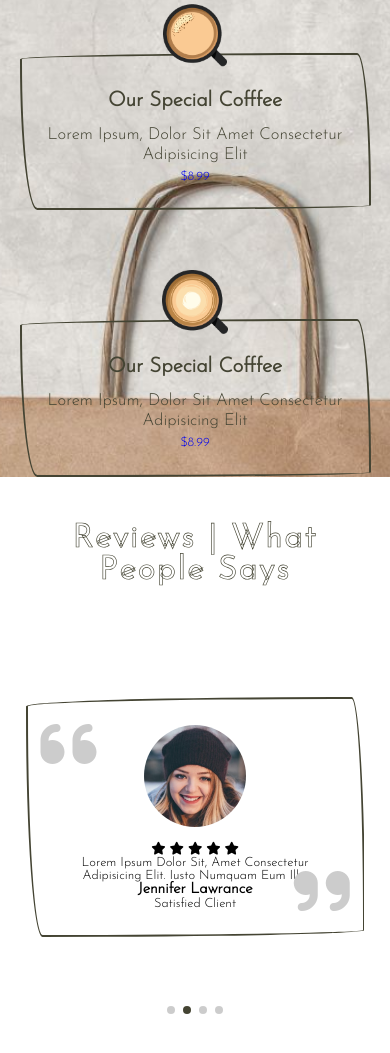
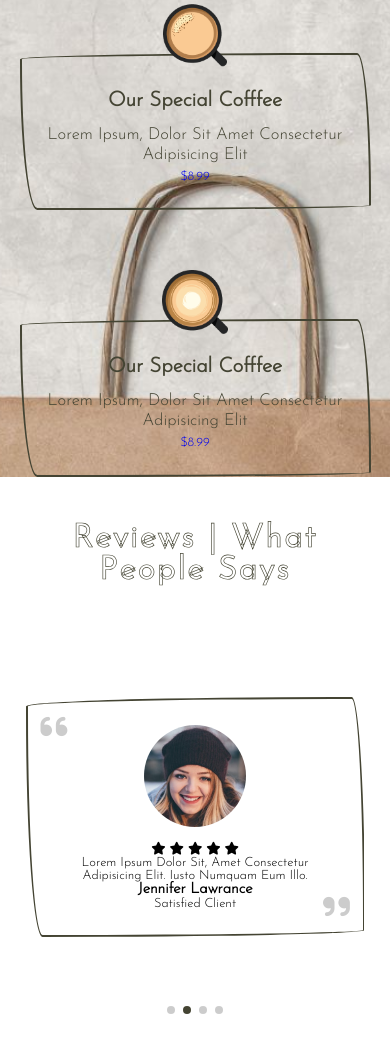
Before and after one commit to Rakib-Coder00/Coffee-Shop-Website, a plain HTML site: page index.html in a window 390 px wide. Shown: the part 3372-4425 px from the top of the page. Drawn offline with nearby package versions, Linux system fonts and the light colour scheme.

Commit message:
responsive review slider

```diff
--- a/css/style.css
+++ b/css/style.css
@@ -409,6 +409,8 @@ section{
         margin-top: -6rem;
     }
 }
+
+
 @media (max-width:450px) {
     html{
         font-size: 80%;
@@ -421,4 +423,14 @@ section{
         height: auto;
         width: 100%;
     }
+    .review .review-slider .box .fa-quote-left ,
+    .review .review-slider .box .fa-quote-right{
+        font-size: 2.4rem;
+    }
+    .review .review-slider .box:hover .fa-quote-left{
+        top: -2rem;
+    }
+    .review .review-slider .box:hover .fa-quote-right{
+        bottom: -2rem;
+    }
 }
```
